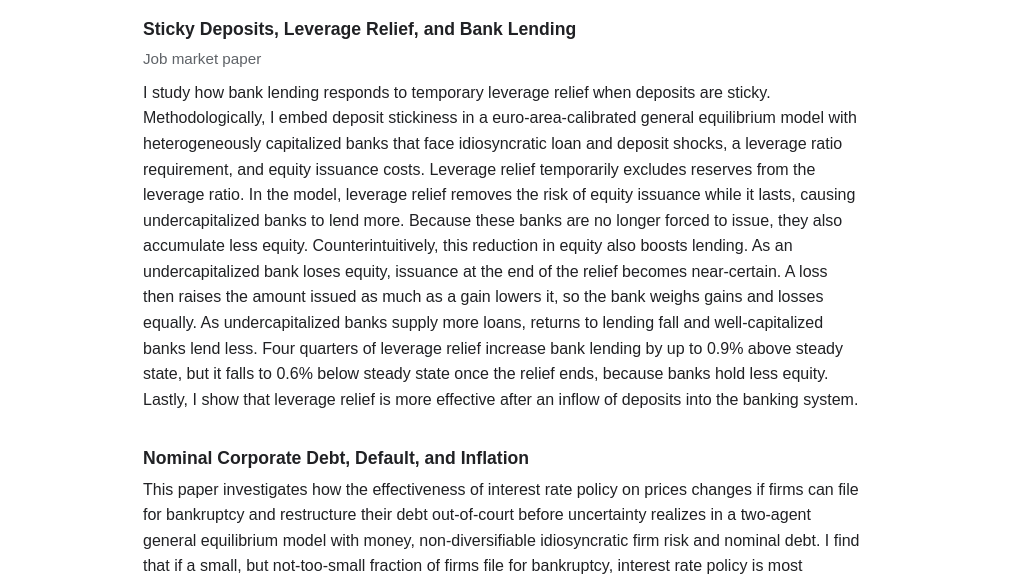
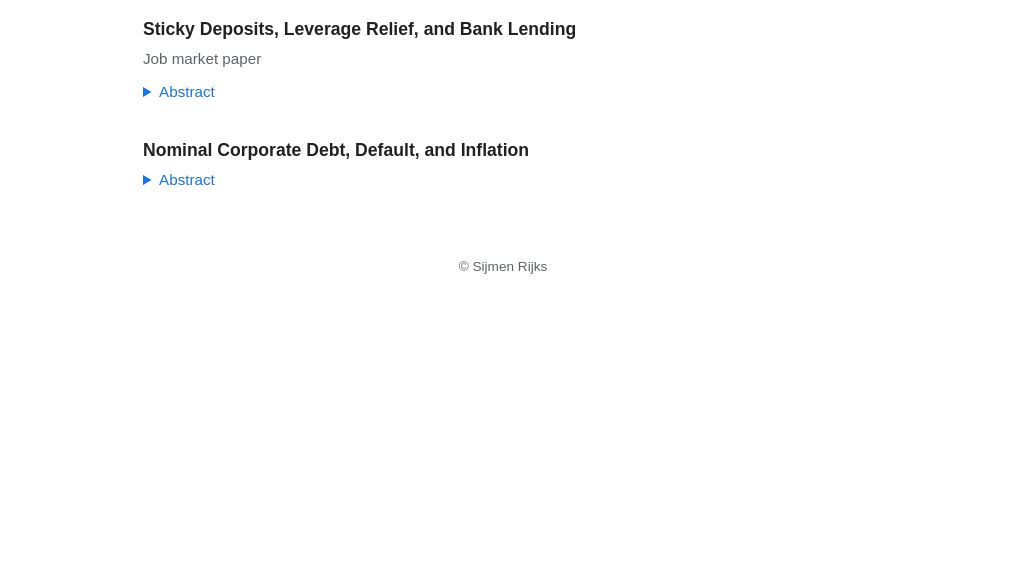
Before and after one commit to SijmenR/SijmenR.github.io, a plain HTML site: page research.html in a window 1280 px wide. Shown: the part 219-800 px from the top of the page, without its empty margins (137-1150 px from the left). Drawn offline with Linux system fonts and the light colour scheme.

Commit message:
Research page: make abstracts collapsible, hidden by default
Co-Authored-By: Claude Opus 5.5 <noreply@anthropic.com>
Claude-Session: https://claude.ai/code/session_01PitsY7e6WZZbSFvJgMrCbW

```diff
--- a/research.html
+++ b/research.html
@@ -32,12 +32,18 @@
     <article class="paper">
       <h3>Sticky Deposits, Leverage Relief, and Bank Lending</h3>
       <p class="paper-meta">Job market paper</p>
-      <p>I study how bank lending responds to temporary leverage relief when deposits are sticky. Methodologically, I embed deposit stickiness in a euro-area-calibrated general equilibrium model with heterogeneously capitalized banks that face idiosyncratic loan and deposit shocks, a leverage ratio requirement, and equity issuance costs. Leverage relief temporarily excludes reserves from the leverage ratio. In the model, leverage relief removes the risk of equity issuance while it lasts, causing undercapitalized banks to lend more. Because these banks are no longer forced to issue, they also accumulate less equity. Counterintuitively, this reduction in equity also boosts lending. As an undercapitalized bank loses equity, issuance at the end of the relief becomes near-certain. A loss then raises the amount issued as much as a gain lowers it, so the bank weighs gains and losses equally. As undercapitalized banks supply more loans, returns to lending fall and well-capitalized banks lend less. Four quarters of leverage relief increase bank lending by up to 0.9% above steady state, but it falls to 0.6% below steady state once the relief ends, because banks hold less equity. Lastly, I show that leverage relief is more effective after an inflow of deposits into the banking system.</p>
+      <details>
+        <summary>Abstract</summary>
+        <p>I study how bank lending responds to temporary leverage relief when deposits are sticky. Methodologically, I embed deposit stickiness in a euro-area-calibrated general equilibrium model with heterogeneously capitalized banks that face idiosyncratic loan and deposit shocks, a leverage ratio requirement, and equity issuance costs. Leverage relief temporarily excludes reserves from the leverage ratio. In the model, leverage relief removes the risk of equity issuance while it lasts, causing undercapitalized banks to lend more. Because these banks are no longer forced to issue, they also accumulate less equity. Counterintuitively, this reduction in equity also boosts lending. As an undercapitalized bank loses equity, issuance at the end of the relief becomes near-certain. A loss then raises the amount issued as much as a gain lowers it, so the bank weighs gains and losses equally. As undercapitalized banks supply more loans, returns to lending fall and well-capitalized banks lend less. Four quarters of leverage relief increase bank lending by up to 0.9% above steady state, but it falls to 0.6% below steady state once the relief ends, because banks hold less equity. Lastly, I show that leverage relief is more effective after an inflow of deposits into the banking system.</p>
+      </details>
     </article>
 
     <article class="paper">
       <h3>Nominal Corporate Debt, Default, and Inflation</h3>
-      <p>This paper investigates how the effectiveness of interest rate policy on prices changes if firms can file for bankruptcy and restructure their debt out-of-court before uncertainty realizes in a two-agent general equilibrium model with money, non-diversifiable idiosyncratic firm risk and nominal debt. I find that if a small, but not-too-small fraction of firms file for bankruptcy, interest rate policy is most effective. A larger interest rate always increases debt-to-output. This reduces the wealth of firm owners when they do not file for bankruptcy, but does not affect their wealth when they do file for bankruptcy. As bankruptcy states are those where labour is least productive, this raises real equilibrium wages, as firm owners are willing to pay more for labour. The higher wages directly increase the wage bill. Indirectly, labour supply increases, pushing it down further. In turn, prices fall as working capital needs to be borrowed, taking demand out of the economy.</p>
+      <details>
+        <summary>Abstract</summary>
+        <p>This paper investigates how the effectiveness of interest rate policy on prices changes if firms can file for bankruptcy and restructure their debt out-of-court before uncertainty realizes in a two-agent general equilibrium model with money, non-diversifiable idiosyncratic firm risk and nominal debt. I find that if a small, but not-too-small fraction of firms file for bankruptcy, interest rate policy is most effective. A larger interest rate always increases debt-to-output. This reduces the wealth of firm owners when they do not file for bankruptcy, but does not affect their wealth when they do file for bankruptcy. As bankruptcy states are those where labour is least productive, this raises real equilibrium wages, as firm owners are willing to pay more for labour. The higher wages directly increase the wage bill. Indirectly, labour supply increases, pushing it down further. In turn, prices fall as working capital needs to be borrowed, taking demand out of the economy.</p>
+      </details>
     </article>
   </main>
 
--- a/style.css
+++ b/style.css
@@ -169,3 +169,14 @@ footer.site-footer {
 .paper p {
   margin-top: 0;
 }
+
+.paper details summary {
+  cursor: pointer;
+  color: var(--accent);
+  font-size: 0.95rem;
+  width: fit-content;
+}
+
+.paper details p {
+  margin-top: 0.5rem;
+}
```
